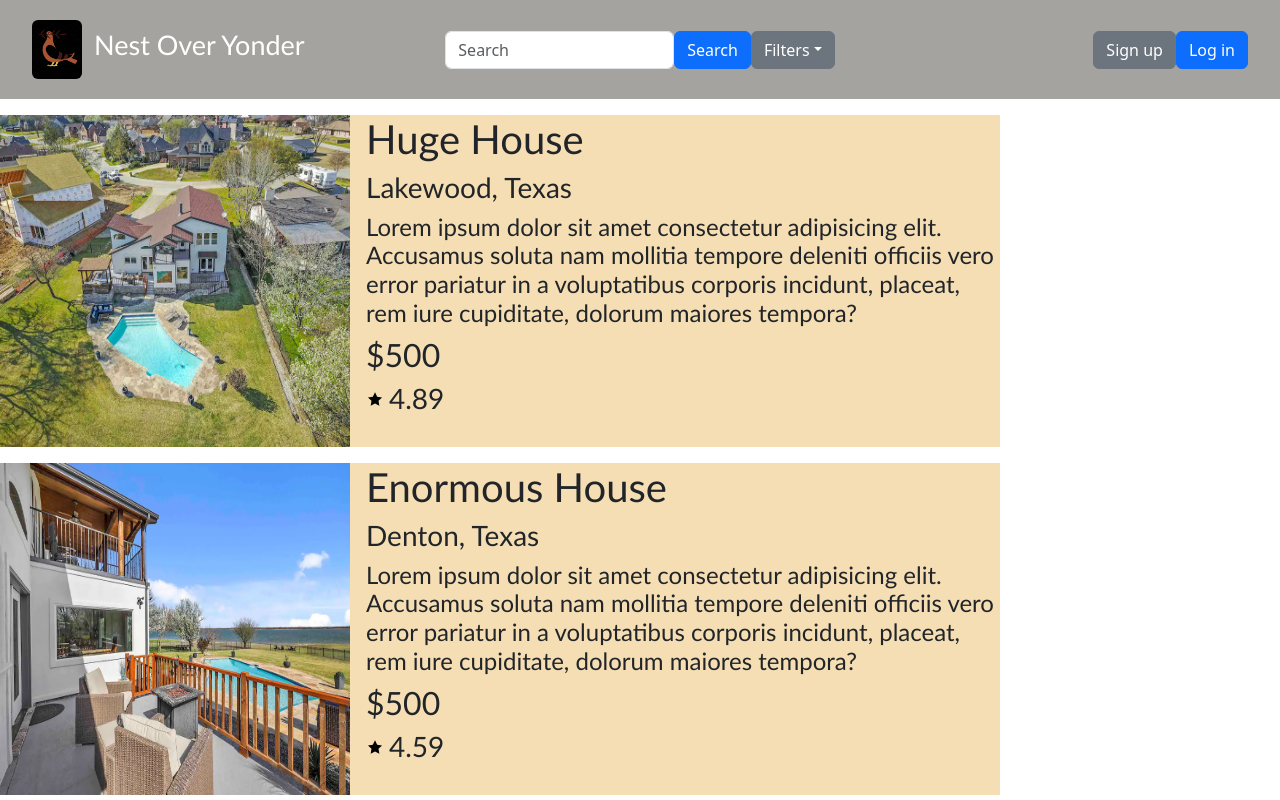
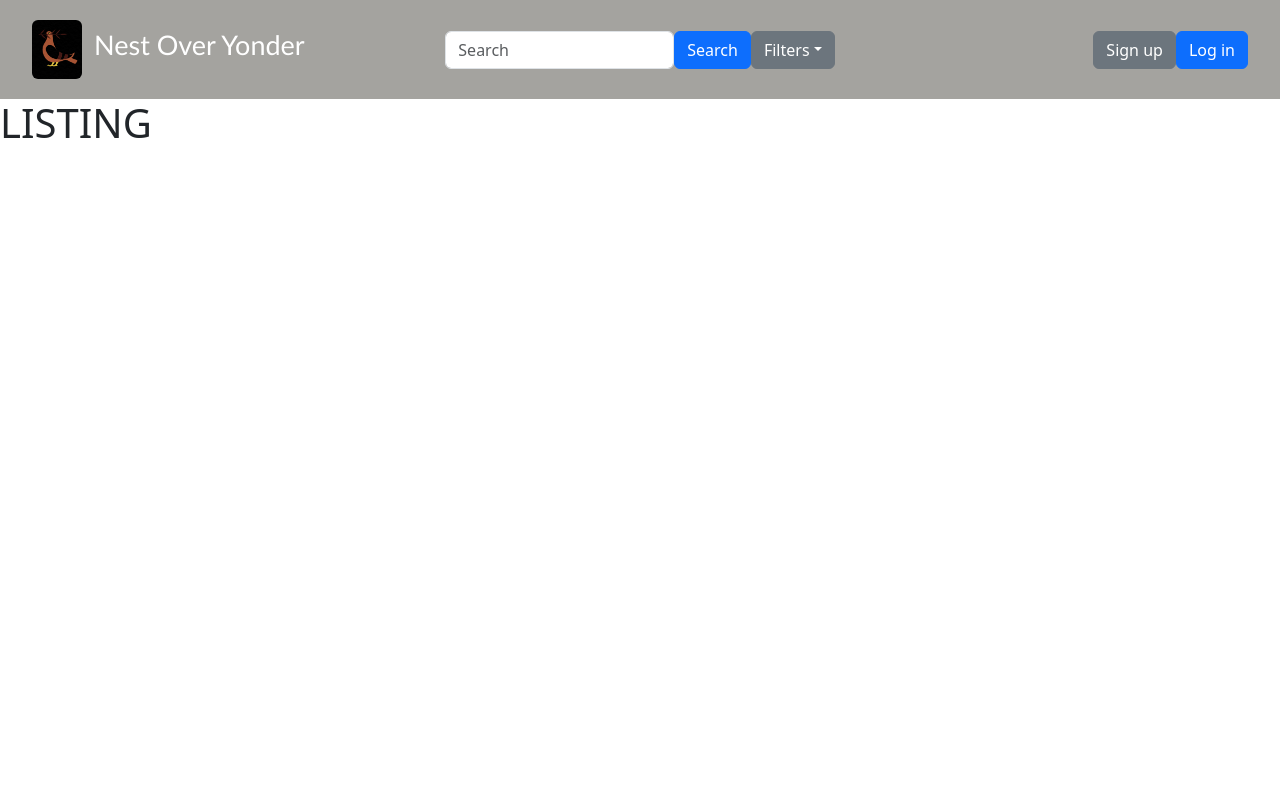
Before and after one commit to masonbesmer/nest-over-yonder, a React (Vite) app: page /listing in a window 1280 px wide. Shown: the top 800 px of the page. Built offline with nearby package versions, Linux system fonts and the light colour scheme.

Commit message:
added routing capabilities

```diff
--- a/package.json
+++ b/package.json
@@ -15,7 +15,8 @@
     "popper.js": "^1.16.1",
     "react": "^18.2.0",
     "react-bootstrap": "^2.8.0",
-    "react-dom": "^18.2.0"
+    "react-dom": "^18.2.0",
+    "react-router-dom": "^6.14.0"
   },
   "devDependencies": {
     "@types/react": "^18.0.37",
--- a/src/App.jsx
+++ b/src/App.jsx
@@ -1,22 +1,25 @@
 import { useState } from 'react'
-import Listing from './components/Listing'
+import HomePage from './pages/HomePage'
+import ListingPage from './pages/ListingPage'
+import {BrowserRouter, Route, Routes} from "react-router-dom"
 import Header from './components/Header'
-import image from "../public/house1/house1.png"
 
-const sampledescription = "Lorem ipsum dolor sit amet consectetur adipisicing elit. Accusamus soluta nam mollitia tempore deleniti officiis vero error pariatur in a voluptatibus corporis incidunt, placeat, rem iure cupiditate, dolorum maiores tempora?"
 
 function App() {
   const [count, setCount] = useState(0)
 
   return (
-    <>
-      <Header />
+    <BrowserRouter>
+      <div className="App">
+        <Header/>
+        <Routes>
+          <Route path='/listing' element={<ListingPage />} />
+          <Route path='/' element={<HomePage />} />
+        </Routes>
+      </div>
 
-      <Listing src="../public/house1/house1.png" title='Huge House' description={sampledescription} location='Lakewood, Texas' price='$500' rating='4.89'/>
-      <Listing src="../public/house1/house2.png" title='Enormous House' description={sampledescription} location='Denton, Texas' price='$500' rating='4.59'/>
-      <Listing src="../public/house1/house3.png" title='Humongous House' description={sampledescription} location='Plano, Texas' price='$500' rating='3.12'/>
 
-    </>
+    </BrowserRouter>
   )
 }
 
--- a/src/components/Listing.jsx
+++ b/src/components/Listing.jsx
@@ -3,9 +3,14 @@ import '../styles.css'
 import star from '../assets/star.svg'
 
 function Listing({src, title, description = "sample description", price, rating, location}) {
+  function handleClick() {
+    window.location.href = './pages/Listing.jsx';
+  }
+
+
   return (
     <div className='listing' style={{display: 'flex'}}>
-        <img className='listing-image' src={src} />
+        <img className='listing-image' src={src} onClick={handleClick}/>
         <div className='listing-info'>
             <h1>{title}</h1>
             <h3>{location}</h3>
--- a/src/main.jsx
+++ b/src/main.jsx
@@ -1,10 +1,12 @@
 import React from 'react'
 import ReactDOM from 'react-dom/client'
 import App from './App.jsx'
+import { BrowserRouter } from 'react-router-dom'
 
 
 ReactDOM.createRoot(document.getElementById('root')).render(
   <React.StrictMode>
-    <App />
+
+      <App />
   </React.StrictMode>,
 )
--- /dev/null
+++ b/src/pages/HomePage.jsx
@@ -0,0 +1,20 @@
+import React from 'react'
+import Listing from '../components/Listing'
+import Header from '../components/Header'
+
+
+const sampledescription = "Lorem ipsum dolor sit amet consectetur adipisicing elit. Accusamus soluta nam mollitia tempore deleniti officiis vero error pariatur in a voluptatibus corporis incidunt, placeat, rem iure cupiditate, dolorum maiores tempora?"
+
+
+
+function HomePage() {
+  return (
+    <div>
+        <Listing src="../public/house1/house1.png" title='Huge House' description={sampledescription} location='Lakewood, Texas' price='$500' rating='4.89'/>
+        <Listing src="../public/house1/house2.png" title='Enormous House' description={sampledescription} location='Denton, Texas' price='$500' rating='4.59'/>
+        <Listing src="../public/house1/house3.png" title='Humongous House' description={sampledescription} location='Plano, Texas' price='$500' rating='3.12'/>
+    </div>
+  )
+}
+
+export default HomePage
--- /dev/null
+++ b/src/pages/ListingPage.jsx
@@ -0,0 +1,13 @@
+import React from 'react'
+import Header from '../components/Header'
+
+function listing() {
+  return (
+    <>
+      <h1>LISTING</h1>
+    </>
+
+  )
+}
+
+export default listing
```
Also changed, not shown: src/pages/listing.jsx (deleted), 1 other file (tests, documents, lock files or other folders).
